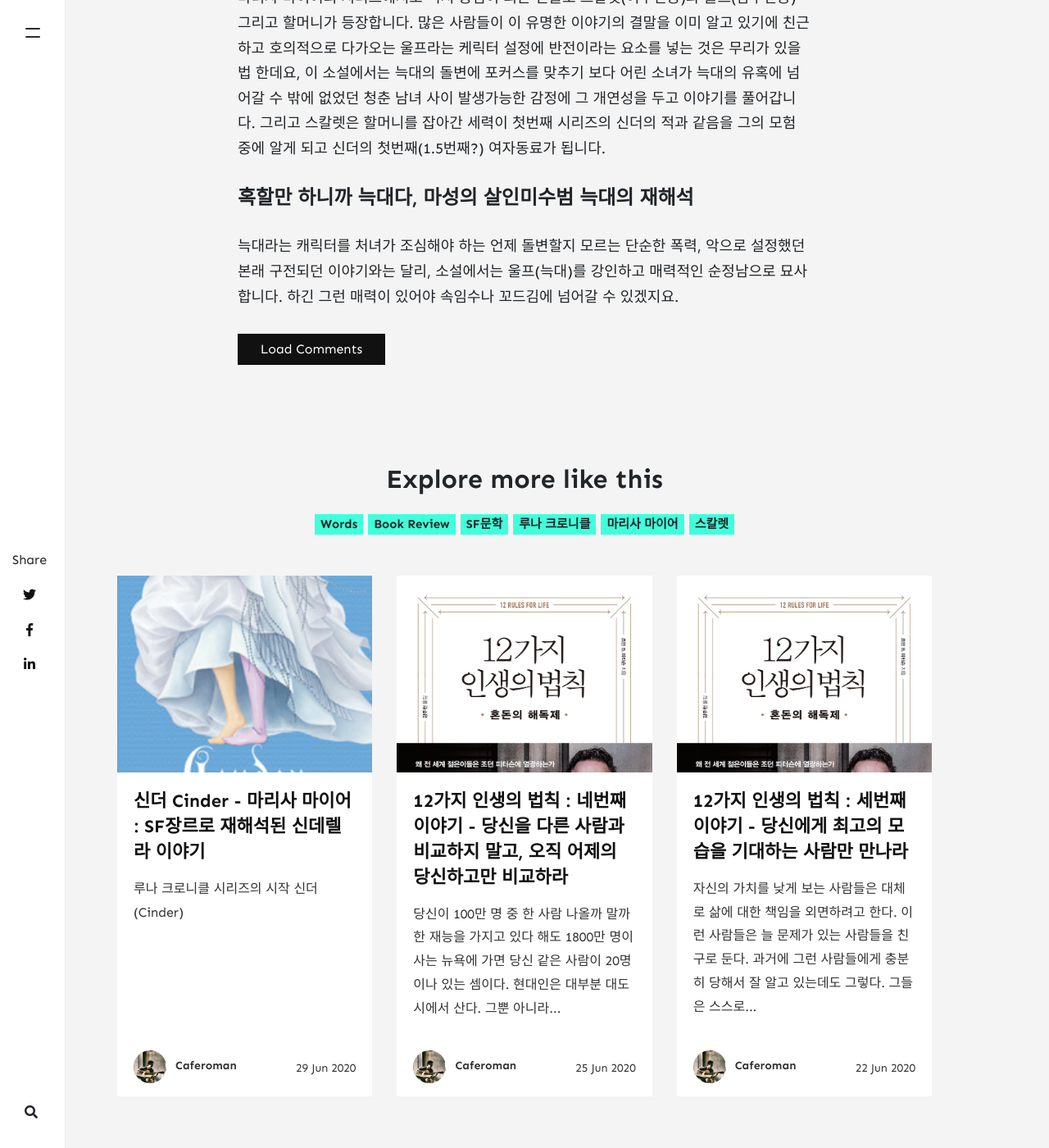
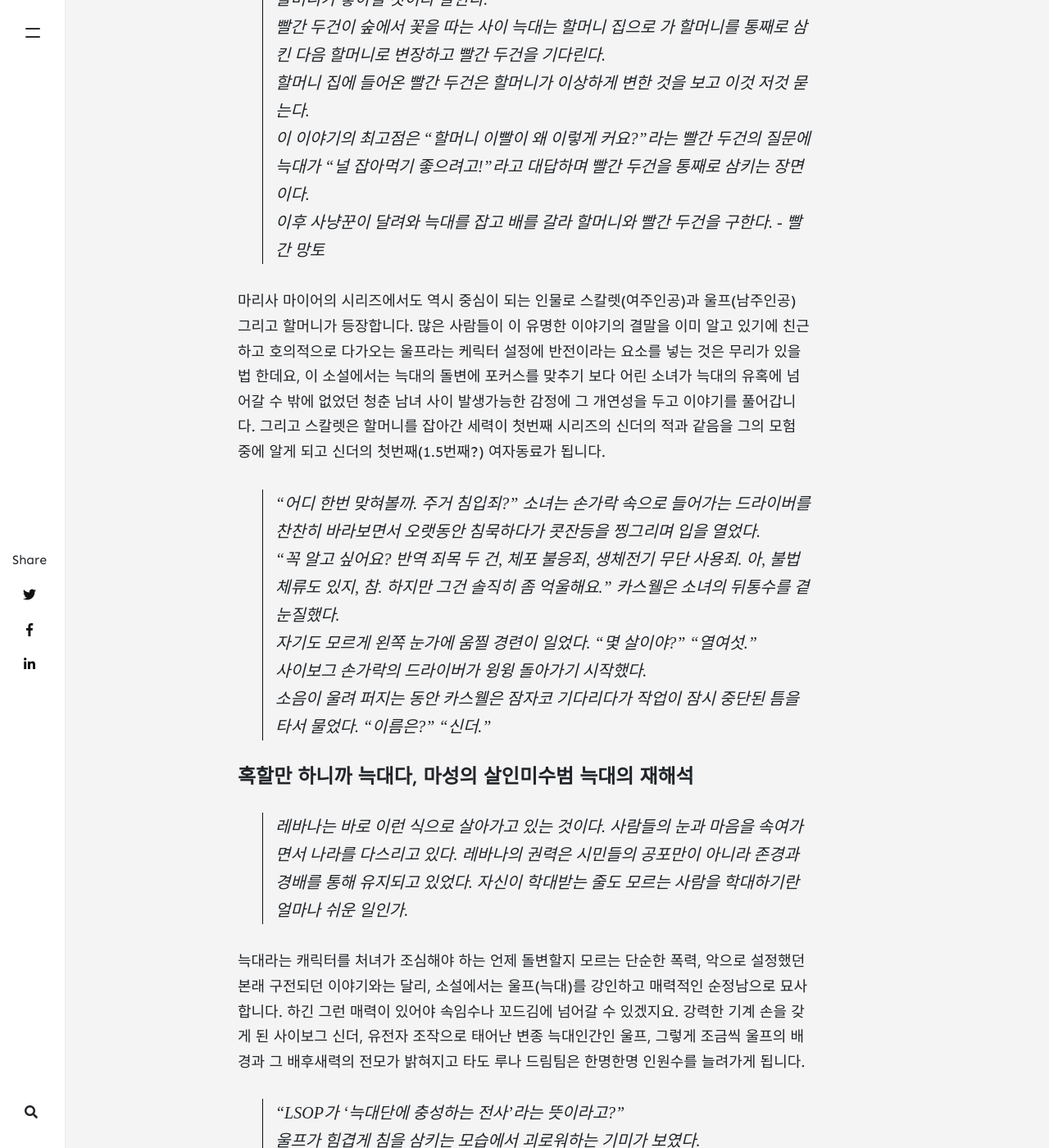
Before and after one commit to daduki/daduki.github.io, a Jekyll site: the page built from _posts/2020-06-30-book-review-lunar-02.md, in a window 1280 px wide and 1400 px high, scrolled down 1952 px. Shown: the whole window at 82% size. Built offline with Jekyll 4.4.1, drawn with Linux system fonts in a browser that asks for light colours; nearby versions of some CDN libraries; comment, search, counter and statistics services are not loaded; some of the changed text lies outside the part shown.

Commit message:
Update 2020-06-30-book-review-lunar-02.md

```diff
--- a/_posts/2020-06-30-book-review-lunar-02.md
+++ b/_posts/2020-06-30-book-review-lunar-02.md
@@ -7,6 +7,11 @@
 image: assets/images/br011.jfif
 ---
 신더(Cinder) > **스칼렛(Scarlet)** > 크레스(Cress) > 윈터(Winter) > 레바나(Levana)
+
+> 제3시대력(曆) 126년 8월 28일 답신: 사건 번호 #AIG001155819, 126년 8월 11일 접수
+유럽연방 프랑스 리외 거주자인 스칼렛 브누아에게 알립니다.
+유럽연방 프랑스 리외 거주자인 미셸 브누아의 실종 신고는 폭력 및 불특정 범죄와 관계됐다는 증거가 불충분하다는 사유로 126년 8월 28일 15시 42분을 기하여 취하됐습니다. 신고 대상자는 자발적으로 거주지를 떠났거나 자살한 것으로 추정됩니다.
+사건 종결: 경찰 수사 서비스를 이용해주셔서 감사합니다. 시민의 안전을 위해 노력하겠습니다.
 
 #### 루나 크로니클 두번째 시리즈 스칼렛(Scarlet)
 
@@ -21,15 +26,29 @@
 빨간 두건이 숲에서 꽃을 따는 사이 늑대는 할머니 집으로 가 할머니를 통째로 삼킨 다음 할머니로 변장하고 빨간 두건을 기다린다.
 할머니 집에 들어온 빨간 두건은 할머니가 이상하게 변한 것을 보고 이것 저것 묻는다.
 이 이야기의 최고점은 "할머니 이빨이 왜 이렇게 커요?"라는 빨간 두건의 질문에 늑대가 "널 잡아먹기 좋으려고!"라고 대답하며 빨간 두건을 통째로 삼키는 장면이다.
-이후 사냥꾼이 달려와 늑대를 잡고 배를 갈라 할머니와 빨간 두건을 구한다.
+이후 사냥꾼이 달려와 늑대를 잡고 배를 갈라 할머니와 빨간 두건을 구한다. - 빨간 망토
 
 마리사 마이어의 시리즈에서도 역시 중심이 되는 인물로 스칼렛(여주인공)과 울프(남주인공) 그리고 할머니가 등장합니다.
 많은 사람들이 이 유명한 이야기의 결말을 이미 알고 있기에 친근하고 호의적으로 다가오는 울프라는 케릭터 설정에 반전이라는 요소를 넣는 것은 무리가 있을법 한데요,
 이 소설에서는 늑대의 돌변에 포커스를 맞추기 보다 어린 소녀가 늑대의 유혹에 넘어갈 수 밖에 없었던 청춘 남녀 사이 발생가능한 감정에 그 개연성을 두고 이야기를 풀어갑니다.
 그리고 스칼렛은 할머니를 잡아간 세력이 첫번째 시리즈의 신더의 적과 같음을 그의 모험 중에 알게 되고 신더의 첫번째(1.5번째?) 여자동료가 됩니다.
 
+> “어디 한번 맞혀볼까. 주거 침입죄?” 소녀는 손가락 속으로 들어가는 드라이버를 찬찬히 바라보면서 오랫동안 침묵하다가 콧잔등을 찡그리며 입을 열었다.
+“꼭 알고 싶어요? 반역 죄목 두 건, 체포 불응죄, 생체전기 무단 사용죄. 아, 불법 체류도 있지, 참. 하지만 그건 솔직히 좀 억울해요.” 카스웰은 소녀의 뒤통수를 곁눈질했다.
+자기도 모르게 왼쪽 눈가에 움찔 경련이 일었다. “몇 살이야?” “열여섯.”
+사이보그 손가락의 드라이버가 윙윙 돌아가기 시작했다.
+소음이 울려 퍼지는 동안 카스웰은 잠자코 기다리다가 작업이 잠시 중단된 틈을 타서 물었다. “이름은?” “신더.”
+
 
 #### 혹할만 하니까 늑대다, 마성의 살인미수범 늑대의 재해석
 
+> 레바나는 바로 이런 식으로 살아가고 있는 것이다. 사람들의 눈과 마음을 속여가면서 나라를 다스리고 있다. 레바나의 권력은 시민들의 공포만이 아니라 존경과 경배를 통해 유지되고 있었다. 자신이 학대받는 줄도 모르는 사람을 학대하기란 얼마나 쉬운 일인가.
+
 늑대라는 캐릭터를 처녀가 조심해야 하는 언제 돌변할지 모르는 단순한 폭력, 악으로 설정했던 본래 구전되던 이야기와는 달리,
 소설에서는 울프(늑대)를 강인하고 매력적인 순정남으로 묘사합니다. 하긴 그런 매력이 있어야 속임수나 꼬드김에 넘어갈 수 있겠지요.
+강력한 기계 손을 갖게 된 사이보그 신더, 유전자 조작으로 태어난 변종 늑대인간인 울프,
+그렇게 조금씩 울프의 배경과 그 배후새력의 전모가 밝혀지고 타도 루나 드림팀은 한명한명 인원수를 늘려가게 됩니다.
+
+> “LSOP가 ‘늑대단에 충성하는 전사’라는 뜻이라고?”
+울프가 힘겹게 침을 삼키는 모습에서 괴로워하는 기미가 보였다.
+“아니, 루나 특수 첩보원(Lunar Special Operative).”
```
